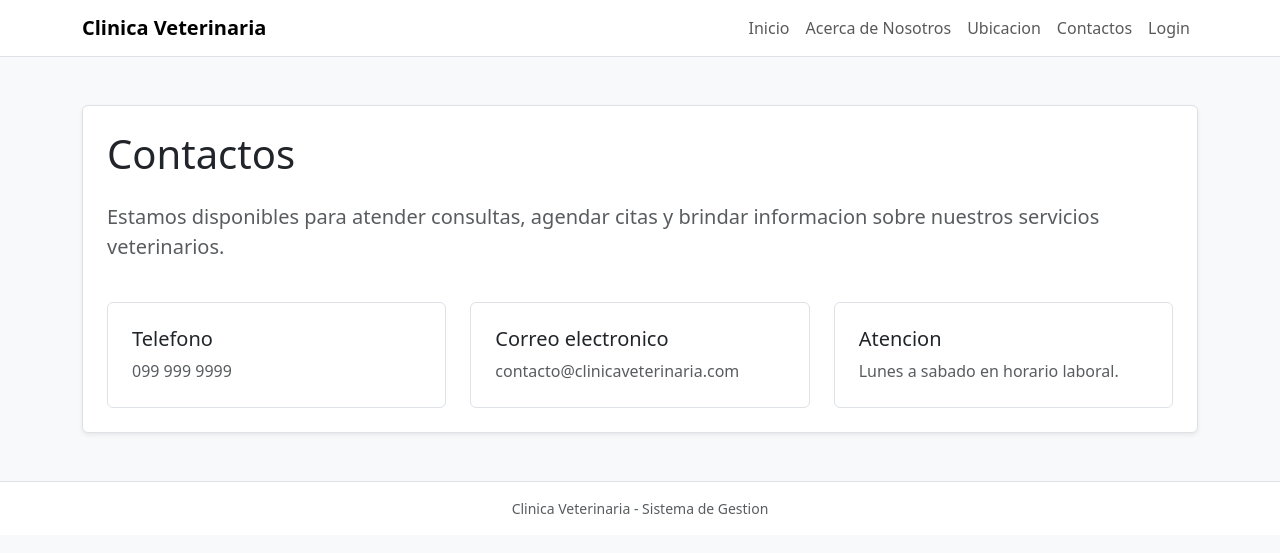
After one commit to edsonvenegas5865-lgtm/veterinariaaa, a Django app: page /contactos/ in a window 1280 px wide. The commit adds this page. Shown: the top 553 px of the page. Run offline with Django 5.2, Linux system fonts and the light colour scheme.

Commit message:
Crear pagina de contactos

```diff
--- a/principal/templates/principal/base.html
+++ b/principal/templates/principal/base.html
@@ -26,7 +26,7 @@
                         <a class="nav-link" href="{% url 'ubicacion' %}">Ubicacion</a>
                     </li>
                     <li class="nav-item">
-                        <a class="nav-link" href="#">Contactos</a>
+                        <a class="nav-link" href="{% url 'contactos' %}">Contactos</a>
                     </li>
                     <li class="nav-item">
                         <a class="nav-link" href="#">Login</a>
--- /dev/null
+++ b/principal/templates/principal/contactos.html
@@ -0,0 +1,33 @@
+{% extends 'principal/base.html' %}
+
+{% block title %}Contactos - Clinica Veterinaria{% endblock %}
+
+{% block content %}
+<h1 class="mb-4">Contactos</h1>
+
+<p class="lead text-muted">
+    Estamos disponibles para atender consultas, agendar citas y brindar informacion
+    sobre nuestros servicios veterinarios.
+</p>
+
+<section class="row g-4 mt-3">
+    <div class="col-md-4">
+        <div class="h-100 border rounded p-4">
+            <h2 class="h5">Telefono</h2>
+            <p class="mb-0 text-muted">099 999 9999</p>
+        </div>
+    </div>
+    <div class="col-md-4">
+        <div class="h-100 border rounded p-4">
+            <h2 class="h5">Correo electronico</h2>
+            <p class="mb-0 text-muted">contacto@clinicaveterinaria.com</p>
+        </div>
+    </div>
+    <div class="col-md-4">
+        <div class="h-100 border rounded p-4">
+            <h2 class="h5">Atencion</h2>
+            <p class="mb-0 text-muted">Lunes a sabado en horario laboral.</p>
+        </div>
+    </div>
+</section>
+{% endblock %}
--- a/principal/urls.py
+++ b/principal/urls.py
@@ -6,4 +6,5 @@ urlpatterns = [
     path('', views.inicio, name='inicio'),
     path('acerca/', views.acerca, name='acerca'),
     path('ubicacion/', views.ubicacion, name='ubicacion'),
+    path('contactos/', views.contactos, name='contactos'),
 ]
--- a/principal/views.py
+++ b/principal/views.py
@@ -11,3 +11,7 @@ def acerca(request):
 
 def ubicacion(request):
     return render(request, 'principal/ubicacion.html')
+
+
+def contactos(request):
+    return render(request, 'principal/contactos.html')
```
